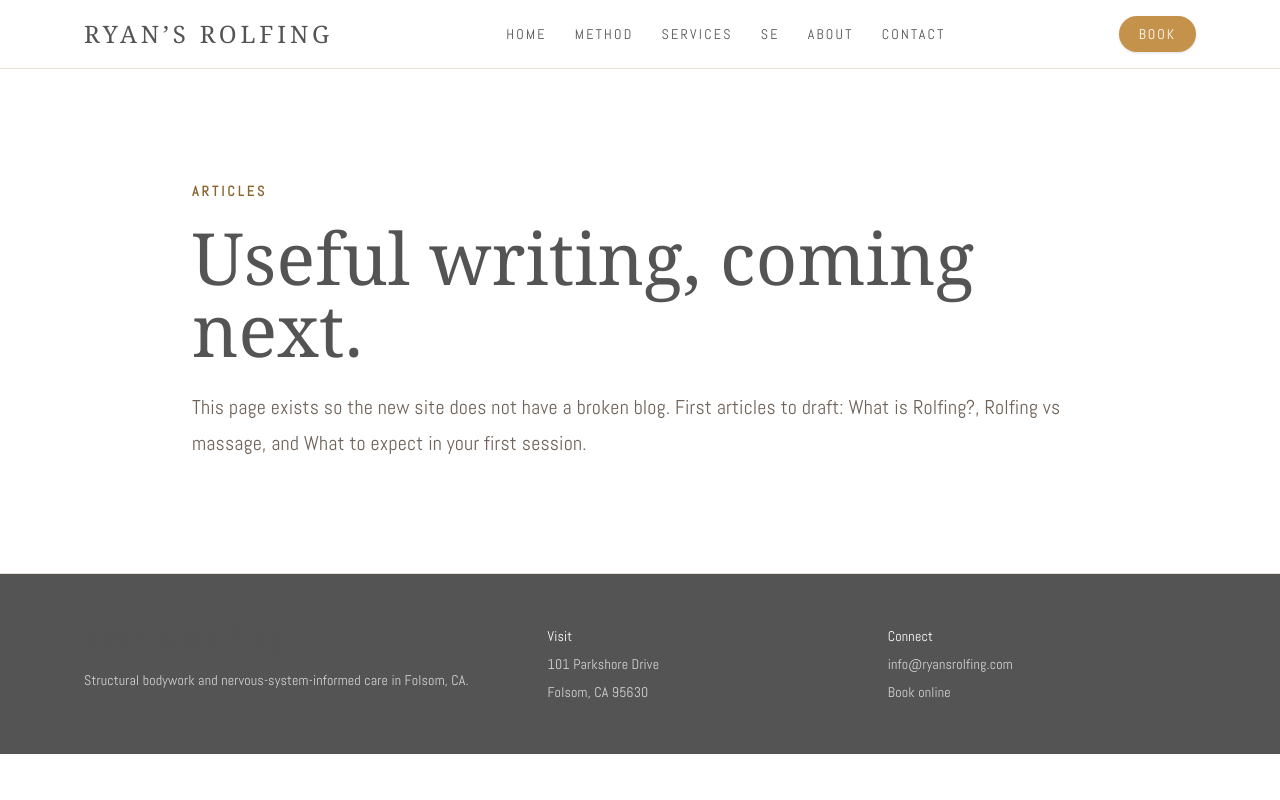
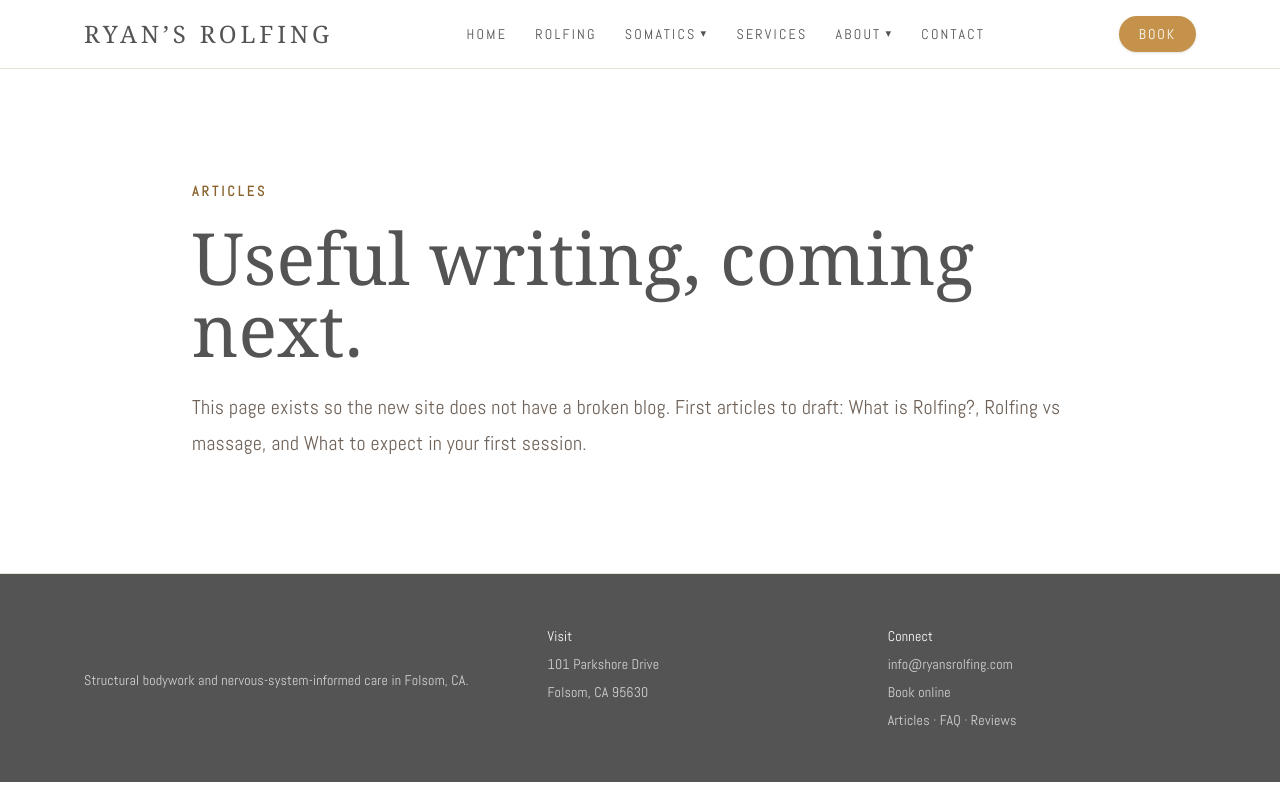
Before and after one commit to rccaputi-cmd/ryansrolfing, an Astro site: page /blog in a window 1280 px wide. Built offline with nearby package versions, Linux system fonts and the light colour scheme; Astro itself is replaced by a stand-in of ours; a web font is replaced by a local one.

Commit message:
Update navigation: move Areas, Articles, FAQ under About dropdown

```diff
--- a/src/layouts/Layout.astro
+++ b/src/layouts/Layout.astro
@@ -5,6 +5,7 @@ const {
   title = "Ryan’s Rolfing | Folsom Structural Bodywork",
   description = "Rolfing and Somatic Experiencing in Folsom, CA with Ryan Caputi. Structural bodywork for pain, posture, movement, stress, and whole-person change.",
   image = "/images/hero-outdoor.jpg",
+  schema = [],
 } = Astro.props;
 
 const siteUrl = "https://ryansrolfing.com";
@@ -12,7 +13,7 @@ const canonicalUrl = new URL(Astro.url.pathname, siteUrl).toString();
 const imageUrl = new URL(image, siteUrl).toString();
 const localBusinessSchema = {
   "@context": "https://schema.org",
-  "@type": "LocalBusiness",
+  "@type": ["LocalBusiness", "HealthAndBeautyBusiness"],
   "@id": `${siteUrl}/#business`,
   name: "Ryan’s Rolfing",
   url: siteUrl,
@@ -28,21 +29,62 @@ const localBusinessSchema = {
     postalCode: "95630",
     addressCountry: "US",
   },
-  areaServed: ["Folsom", "El Dorado Hills", "Shingle Springs", "Placerville", "Sacramento"],
-  knowsAbout: ["Rolfing Structural Integration", "Somatic Experiencing", "Structural bodywork", "Chronic pain", "Posture", "Embodiment"],
+  areaServed: [
+    "Folsom",
+    "El Dorado Hills",
+    "Shingle Springs",
+    "Cameron Park",
+    "Placerville",
+    "El Dorado County",
+    "Sacramento",
+  ],
+  knowsAbout: [
+    "Rolfing Structural Integration",
+    "Structural Integration",
+    "Somatic Experiencing",
+    "NeuroAffective Touch",
+    "Trauma-informed bodywork",
+    "Structural bodywork",
+    "Chronic pain",
+    "Posture",
+    "Fascia",
+    "Embodiment",
+    "Nervous system regulation",
+  ],
+  makesOffer: [
+    { "@type": "Offer", itemOffered: { "@type": "Service", name: "Rolfing Structural Integration" } },
+    { "@type": "Offer", itemOffered: { "@type": "Service", name: "Rolfing Ten Series" } },
+    { "@type": "Offer", itemOffered: { "@type": "Service", name: "Somatic Experiencing" } },
+    { "@type": "Offer", itemOffered: { "@type": "Service", name: "NeuroAffective Touch" } },
+  ],
   sameAs: [
     "https://g.co/kgs/uVF626Q",
     "https://www.yelp.com/biz/ryans-rolfing-folsom",
   ],
 };
 
+const structuredData = [localBusinessSchema, ...(Array.isArray(schema) ? schema : [schema])];
+
 const nav = [
-  ["/", "Home"],
-  ["/method", "Method"],
-  ["/services", "Services"],
-  ["/somatic-experiencing", "SE"],
-  ["/about", "About"],
-  ["/contact", "Contact"],
+  { href: "/", label: "Home" },
+  { href: "/method", label: "Rolfing" },
+  {
+    label: "Somatics",
+    children: [
+      { href: "/somatic-experiencing", label: "Somatic Experiencing" },
+      { href: "/neuroaffective-touch", label: "NeuroAffective Touch" },
+    ],
+  },
+  { href: "/services", label: "Services" },
+  {
+    label: "About",
+    children: [
+      { href: "/serving", label: "Areas" },
+      { href: "/blog", label: "Articles" },
+      { href: "/faq", label: "FAQ" },
+    ],
+  },
+  { href: "/contact", label: "Contact" },
 ];
 ---
 <!doctype html>
@@ -65,7 +107,7 @@ const nav = [
     <meta name="twitter:title" content={title} />
     <meta name="twitter:description" content={description} />
     <meta name="twitter:image" content={imageUrl} />
-    <script type="application/ld+json" set:html={JSON.stringify(localBusinessSchema)} />
+    <script type="application/ld+json" set:html={JSON.stringify(structuredData)} />
     <link rel="preconnect" href="https://fonts.googleapis.com" />
     <link rel="preconnect" href="https://fonts.gstatic.com" crossorigin />
     <link href="https://fonts.googleapis.com/css2?family=Abel&family=Bellefair&display=swap" rel="stylesheet" />
@@ -77,7 +119,21 @@ const nav = [
         <nav class="mx-auto flex max-w-6xl items-center justify-between px-5 py-4" aria-label="Main navigation">
           <a href="/" class="font-display text-2xl tracking-[0.16em] text-[#545454]">RYAN’S ROLFING</a>
           <div class="hidden items-center gap-7 text-sm uppercase tracking-[0.16em] text-[#545454] md:flex">
-            {nav.map(([href, label]) => <a class="transition hover:text-[#c4924a]" href={href}>{label}</a>)}
+            {nav.map((item) => item.children ? (
+              <div class="group relative py-2">
+                <button class="flex items-center gap-1 uppercase tracking-[0.16em] transition hover:text-[#c4924a]" aria-haspopup="true" aria-expanded="false">
+                  {item.label}
+                  <span class="text-[0.7rem] leading-none">▾</span>
+                </button>
+                <div class="invisible absolute left-1/2 top-full w-64 -translate-x-1/2 rounded-2xl border border-[#e8e1d7] bg-white p-3 text-left opacity-0 shadow-xl transition group-hover:visible group-hover:opacity-100 group-focus-within:visible group-focus-within:opacity-100">
+                  {item.children.map((child) => (
+                    <a class="block rounded-xl px-4 py-3 text-xs leading-5 tracking-[0.14em] transition hover:bg-[#f6f1ea] hover:text-[#c4924a]" href={child.href}>{child.label}</a>
+                  ))}
+                </div>
+              </div>
+            ) : (
+              <a class="transition hover:text-[#c4924a]" href={item.href}>{item.label}</a>
+            ))}
           </div>
           <a href="https://rolfing-106793.square.site" class="rounded-full bg-[#c4924a] px-5 py-2 text-sm uppercase tracking-[0.14em] text-white shadow-sm transition hover:bg-[#9b7139]">Book</a>
         </nav>
@@ -98,7 +154,8 @@ const nav = [
           <div class="text-sm leading-7 text-white/75">
             <p class="text-white">Connect</p>
             <a class="hover:text-white" href="mailto:info@ryansrolfing.com">info@ryansrolfing.com</a><br />
-            <a class="hover:text-white" href="https://rolfing-106793.square.site">Book online</a>
+            <a class="hover:text-white" href="https://rolfing-106793.square.site">Book online</a><br />
+            <a class="hover:text-white" href="/blog/">Articles</a> · <a class="hover:text-white" href="/faq/">FAQ</a> · <a class="hover:text-white" href="/testimonials/">Reviews</a>
           </div>
         </div>
       </footer>
```
